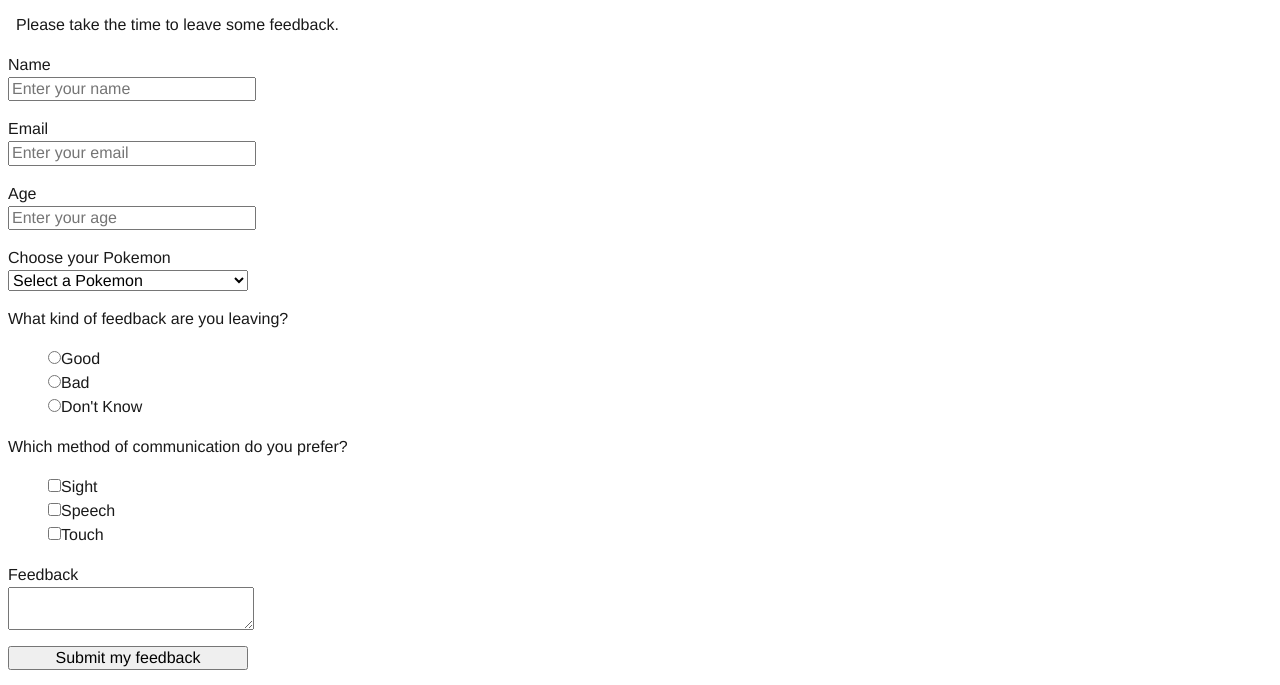
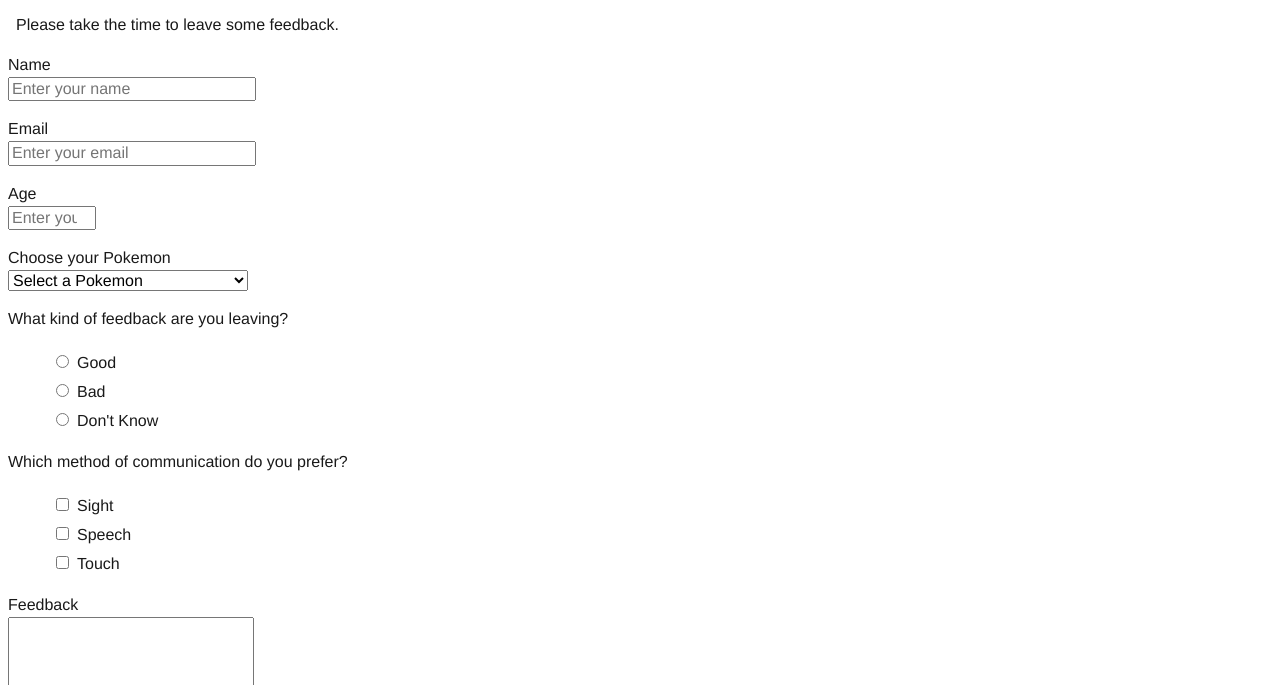
Before and after one commit to anthonychoi/freeCodeCampProjects, a plain HTML site: page feedback-form.html in a window 1280 px wide. Shown: the part 115-800 px from the top of the page. Drawn offline with Linux system fonts and the light colour scheme.

Commit message:
input fields resize and option list margins

```diff
--- a/css/feedback.css
+++ b/css/feedback.css
@@ -35,7 +35,7 @@ input#email {
 }
 
 input#number {
-  width: 240px;
+  width: 80px;
   margin-bottom: 16px;
 }
 
@@ -48,8 +48,13 @@ select#dropdown {
   list-style: none;
 }
 
+li .list-input {
+  margin: 8px;
+}
+
 textarea#comment-box {
   width: 240px;
+  height: 240px;
   margin-bottom: 16px;
 }
 
```
